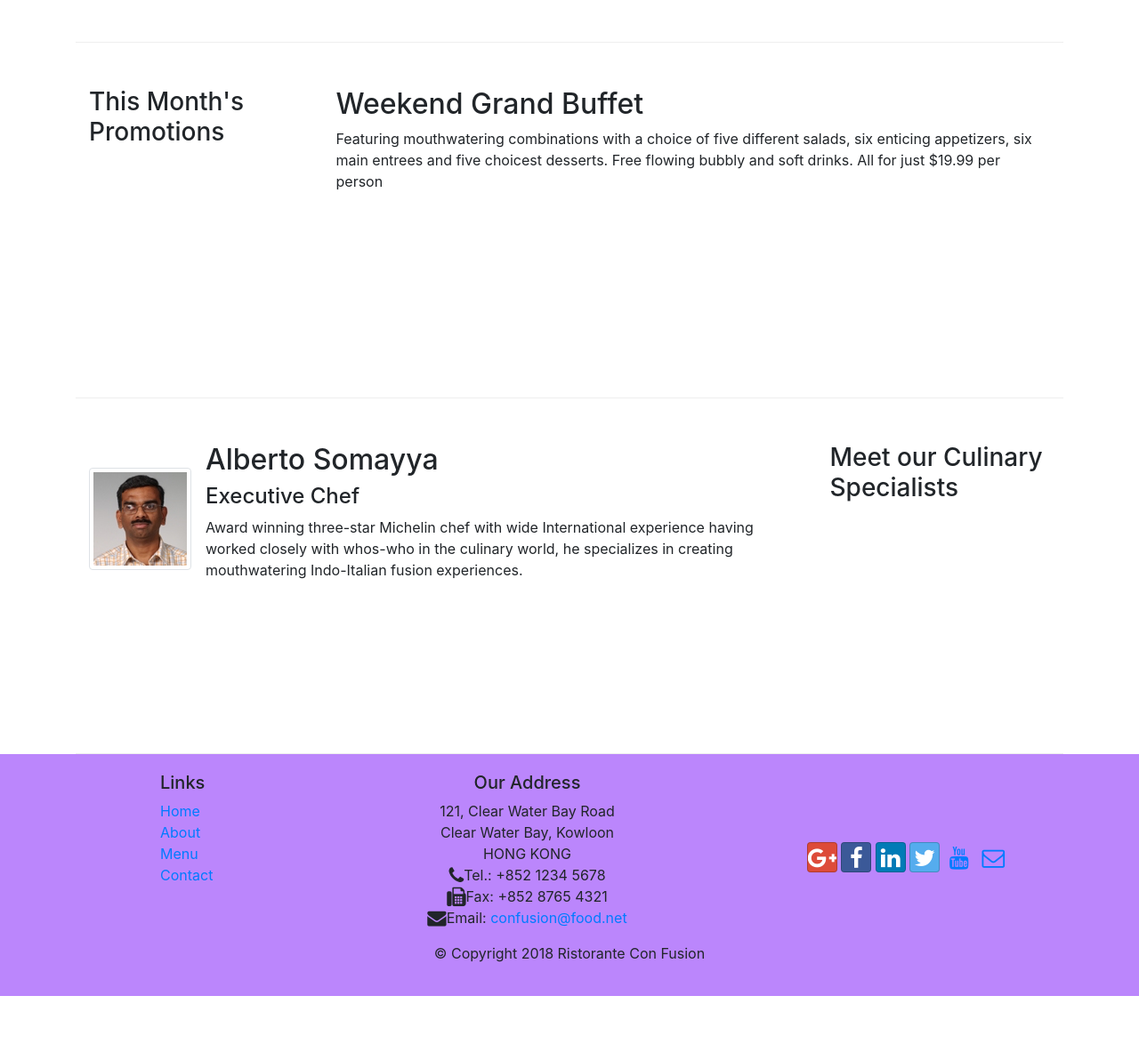
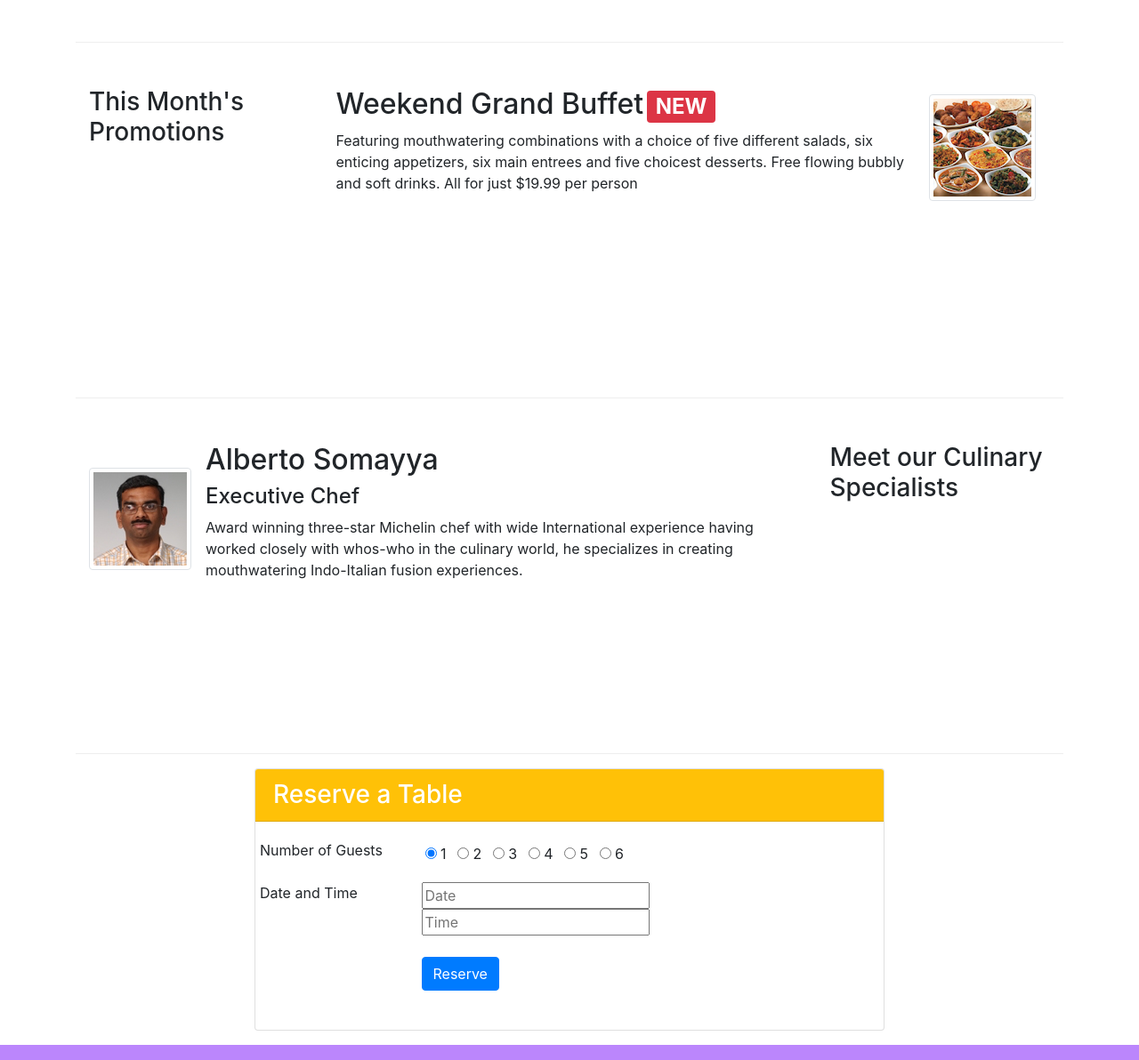
Before and after one commit to ab77-oss/test1, a website: page index.html in a window 1280 px wide. Shown: the part 686-1878 px from the top of the page at 89% size. Before the commit the page ends 1806 px from the top, so only its background shows below. Drawn offline with nearby package versions, Linux system fonts and the light colour scheme.

Commit message:
Assignement 2

```diff
--- a/index.html
+++ b/index.html
@@ -33,11 +33,17 @@
     <header class="jumbotron ">   <!-- jumbotron -->
         <div class="container">
             <div class="row row-header">
-                <div class="col-12 col-sm-6">
-                    <h1>Ristorante confusion</h1>
+                <div class="col-12 col-sm-6" >
+                    <h1>Ristorante Con Fusion</h1>
                     <p>We take inspiration from the World's best cuisines, and create a unique fusion experience. Our lipsmacking creations will tickle your culinary senses!</p>
                 </div>
-                <div class="col-12 col-sm">
+                <div class="row col-12 col-sm-6 ">
+                    <div class="col-12 col-sm-6 align-self-center">
+                        <img src="img/logo.png" class="img-fluid" alt="" srcset="">
+                    </div>
+                    <div class=" col-12 col-sm-6 align-self-center text-center">
+                        <a href="#dva" class="btn btn-warning btn-sm align-self-center text-center" role="button" >Reserve Table</a>
+                    </div>
                 </div>
             </div>
         </div>
@@ -63,8 +69,13 @@
                 <h3>This Month's Promotions</h3>
             </div>
             <div class="col col-sm col-md">
-                <h2>Weekend Grand Buffet</h2>
-                <p>Featuring mouthwatering combinations with a choice of five different salads, six enticing appetizers, six main entrees and five choicest desserts. Free flowing bubbly and soft drinks. All for just $19.99 per person </p>
+                <div class="media">
+                    <div class="media-body">
+                        <h2 class="mt-0">Weekend Grand Buffet<span class="badge badge-danger ml-1"> NEW</span></h2>
+                        <p class="d-none d-sm-block">Featuring mouthwatering combinations with a choice of five different salads, six enticing appetizers, six main entrees and five choicest desserts. Free flowing bubbly and soft drinks. All for just $19.99 per person </p>
+                    </div>
+                    <img src="img/buffet.png" class="d-flex mr-3 img-thumbnail align-self-center" alt="buffet">
+                </div>
             </div>
         </div>
         <div class="row row-content align-item-center">
@@ -82,7 +93,33 @@
                 </div>
             </div>
         </div>
+        <div class="col-xs-12 col-sm-8 offset-sm-2 p-3 " id="dva">
+            <div class="card">
+                <h3 class="card-header bg-warning text-white">Reserve a Table</h3>
+                <div class="row card-body ">
+                    <dl class="row justify-content-between">
+                        <dt class="col-3 font-weight-normal">Number of Guests</dt>
+                        <dd class="col-9">
+                            <label class="radio-inline p-1"><input type="radio" name="optradio" checked> 1</label>
+                            <label class="radio-inline p-1"><input type="radio" name="optradio"> 2</label>
+                            <label class="radio-inline p-1"><input type="radio" name="optradio"> 3</label>
+                            <label class="radio-inline p-1"><input type="radio" name="optradio"> 4</label>
+                            <label class="radio-inline p-1"><input type="radio" name="optradio"> 5</label>
+                            <label class="radio-inline p-1"><input type="radio" name="optradio"> 6</label>
+                        </dd>
+                        <dt class="col-3 font-weight-normal">Date and Time</dt>
+                        <dd class="col-9"><input type="text" name="date" id="date" placeholder="Date"> <input type="text" name="time" id="time" placeholder="Time">
+                        </dd>
+                        <dd class="col-9 offset-3 mt-3">
+                        <button type="button" class="btn btn-primary">
+                            Reserve</button>
+                        </dd>
+                    </dl>
+                </div>
+            </div>
+        </div>
     </div>
+
     <footer class="footer">
         <div class="container">
             <div class="row">
```
